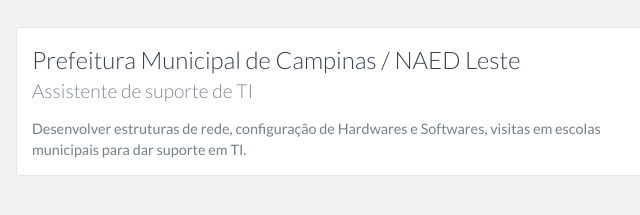
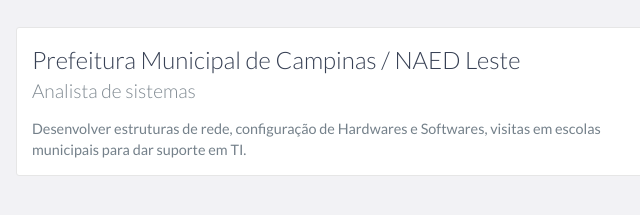
Before and after one commit to Lcxm2002/portfolio, a website: page index.html in a window 1280 px wide. Shown: the part 1602-1817 px from the top of the page, 474-1114 px from the left. Drawn offline with nearby package versions, Linux system fonts and the light colour scheme.

Commit message:
Atualizando cargo

```diff
--- a/index.html
+++ b/index.html
@@ -101,7 +101,7 @@
 
              <div data-date="Março 2023 – no momento">
                 <h3>Prefeitura Municipal de Campinas / NAED Leste</h3>
-                <h4>Assistente de suporte de TI</h4>
+                <h4>Analista de sistemas</h4>
                 <p>
                     Desenvolver estruturas de rede, configuração de Hardwares e Softwares, visitas em escolas municipais para dar suporte em TI.                </p>
             </div>
```
